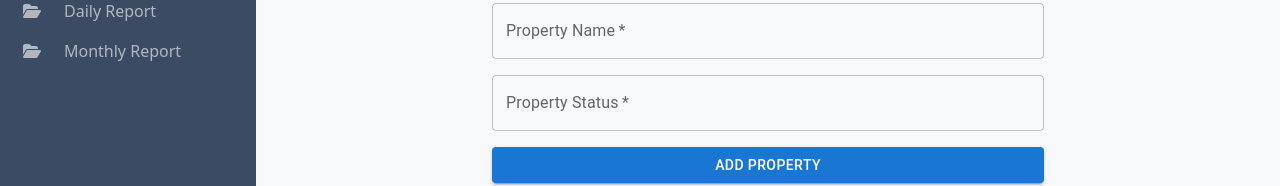
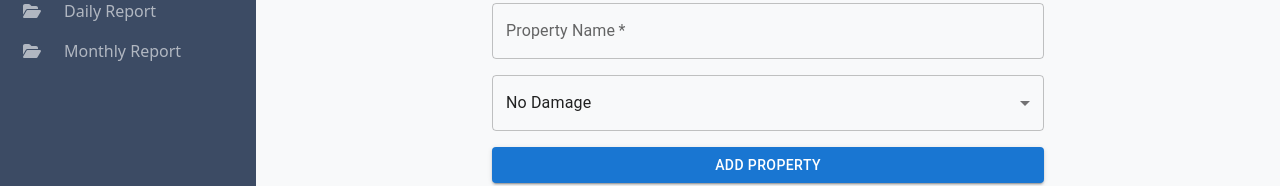
Before and after one commit to JosephLahiru/hostel-management-system, a Next.js app: page /property/new in a window 1280 px wide. Shown: the part 313-499 px from the top of the page. Built offline with nearby package versions, Linux system fonts and the light colour scheme.

Commit message:
improved UX

```diff
--- a/src/pages/property/new/index.tsx
+++ b/src/pages/property/new/index.tsx
@@ -1,6 +1,7 @@
 'use client'
 import { useState } from 'react';
-import { Button, TextField, Typography, Box, Container, Grid } from '@mui/material';
+import { Button, TextField, Typography, Box, Container, Grid, Select, MenuItem } from '@mui/material';
+import { SelectChangeEvent } from '@mui/material/Select';
 
 type Property = {
   prop_id: string;
@@ -12,13 +13,20 @@ function AddProperty() {
   const [property, setProperty] = useState<Property>({
     prop_id: '',
     prop_name: '',
-    status: '',
+    status: 'no damage',
   });
 
-  const handleInputChange = (event: React.ChangeEvent<HTMLInputElement>) => {
+  const handleTextFieldChange = (event: React.ChangeEvent<HTMLInputElement>) => {
     setProperty({
      ...property,
      [event.target.name]: event.target.value,
+    });
+   };
+
+   const handleSelectChange = (event: SelectChangeEvent<string>) => {
+    setProperty({
+     ...property,
+     status: event.target.value,
     });
    };
 
@@ -73,7 +81,7 @@ function AddProperty() {
             variant="outlined"
             name="prop_id"
             value={property.prop_id}
-              onChange={handleInputChange}
+            onChange={handleTextFieldChange}
             placeholder="Enter property ID"
             required
             fullWidth
@@ -85,23 +93,24 @@ function AddProperty() {
             variant="outlined"
             name="prop_name"
             value={property.prop_name}
-              onChange={handleInputChange}
+            onChange={handleTextFieldChange}
             placeholder="Enter property name"
             required
             fullWidth
             />
           </Grid>
           <Grid item xs={12}>
-            <TextField
-              label="Property Status"
+          <Select
             variant="outlined"
             name="status"
             value={property.status}
-              onChange={handleInputChange}
-              placeholder="Enter property status"
+            onChange={handleSelectChange}
             required
             fullWidth
-            />
+            >
+            <MenuItem value="damaged">Damaged</MenuItem>
+            <MenuItem value="no damage">No Damage</MenuItem>
+            </Select>
           </Grid>
           <Grid item xs={12}>
             <Button type="submit" variant="contained" fullWidth>
```
Lines whose indentation alone changed are shown as unchanged.
